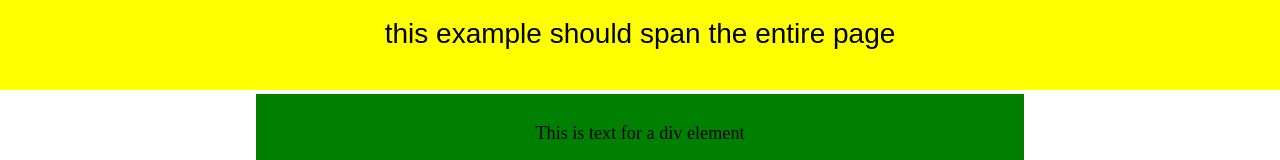
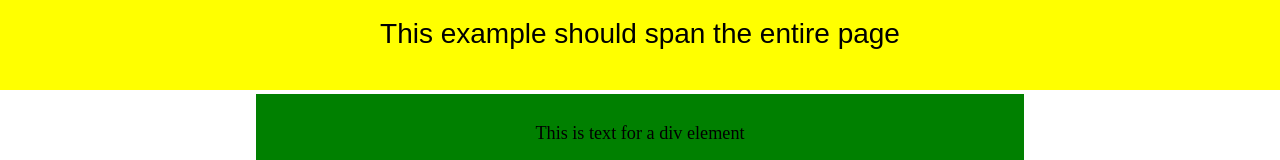
Before and after one commit to melelani/Projects, a plain HTML site: page css-exercise-one/index.html in a window 1280 px wide. Shown: the top 160 px of the page. Drawn offline with Linux system fonts and the light colour scheme.

Commit message:
add files

```diff
--- a/css-exercise-one/css/style.css
+++ b/css-exercise-one/css/style.css
@@ -1,5 +1,4 @@
-/*The following will remove default styling in browers: */
-
+/* The following will remove default styling in browers: */
 
 
 /* http://meyerweb.com/eric/tools/css/reset/
@@ -51,7 +50,6 @@ table {
 	border-spacing: 0;
 }
 
-
 /*** The below is the original stylesheet contents, plus edits and additions: ***/
 
 body{
--- a/css-exercise-one/index.html
+++ b/css-exercise-one/index.html
@@ -7,7 +7,7 @@
   </head>
   <body>
     <nav>
-      <h1 class="example">this example should span the entire page</h1>
+      <h1 class="example">This example should span the entire page</h1>
     </nav>
     <br><br><br><br><br><br>
     <section>
```
